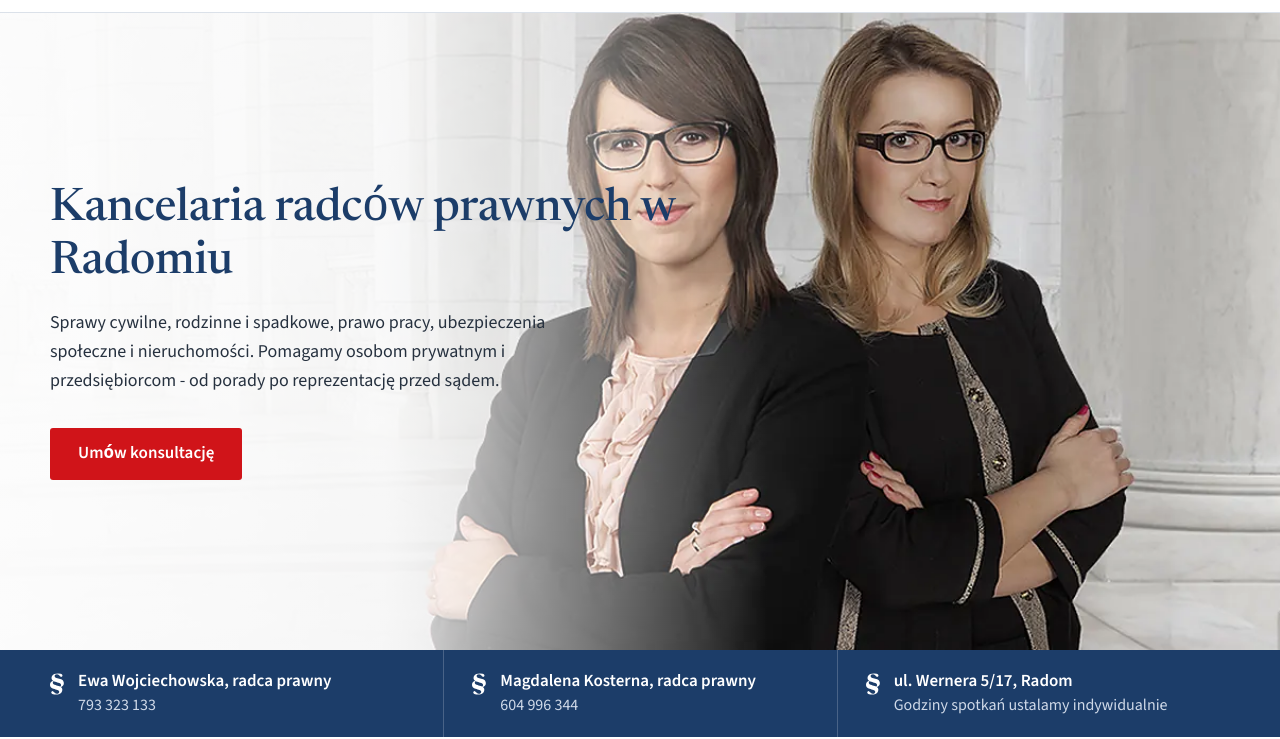
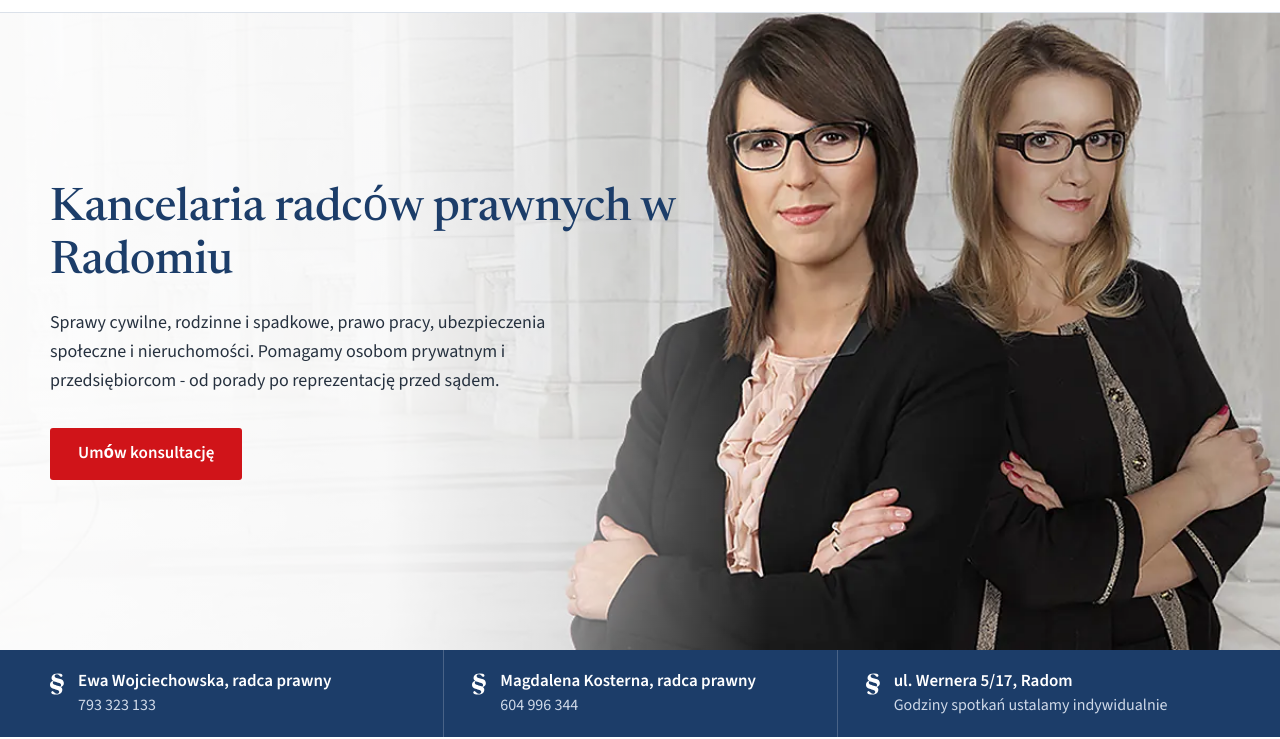
Before and after one commit to Disaster26/radcaprawny-radom-koncepcja, a plain HTML site: page index.html in a window 1280 px wide. Shown: the part 63-802 px from the top of the page. Drawn offline with Linux system fonts and the light colour scheme.

Commit message:
Kadrowanie zdjęcia na szerokich ekranach

```diff
--- a/index.html
+++ b/index.html
@@ -55,7 +55,8 @@ p{margin:0}
 .hero{display:flex;flex-direction:column;min-height:calc(100svh - var(--hh))}
 .hero-top{position:relative;flex:1 1 auto;display:flex;align-items:center;min-height:440px;overflow:hidden;background:#e7e8ea}
 .hero-foto{position:absolute;inset:0}
-.hero-foto img{width:100%;height:100%;object-fit:cover;object-position:64% 18%}
+.hero-foto img{width:100%;height:100%;object-fit:cover;object-position:52% 18%}
+@media (min-width:2200px){.hero-foto img{object-position:44% 18%}}
 .hero-foto::after{content:"";position:absolute;inset:0;background:linear-gradient(90deg,rgba(255,255,255,.94) 0,rgba(255,255,255,.86) 30%,rgba(255,255,255,.35) 48%,rgba(255,255,255,0) 60%)}
 .hero-txt{position:relative;z-index:1;padding:48px 0}
 .hero-txt>div{max-width:640px}
```
